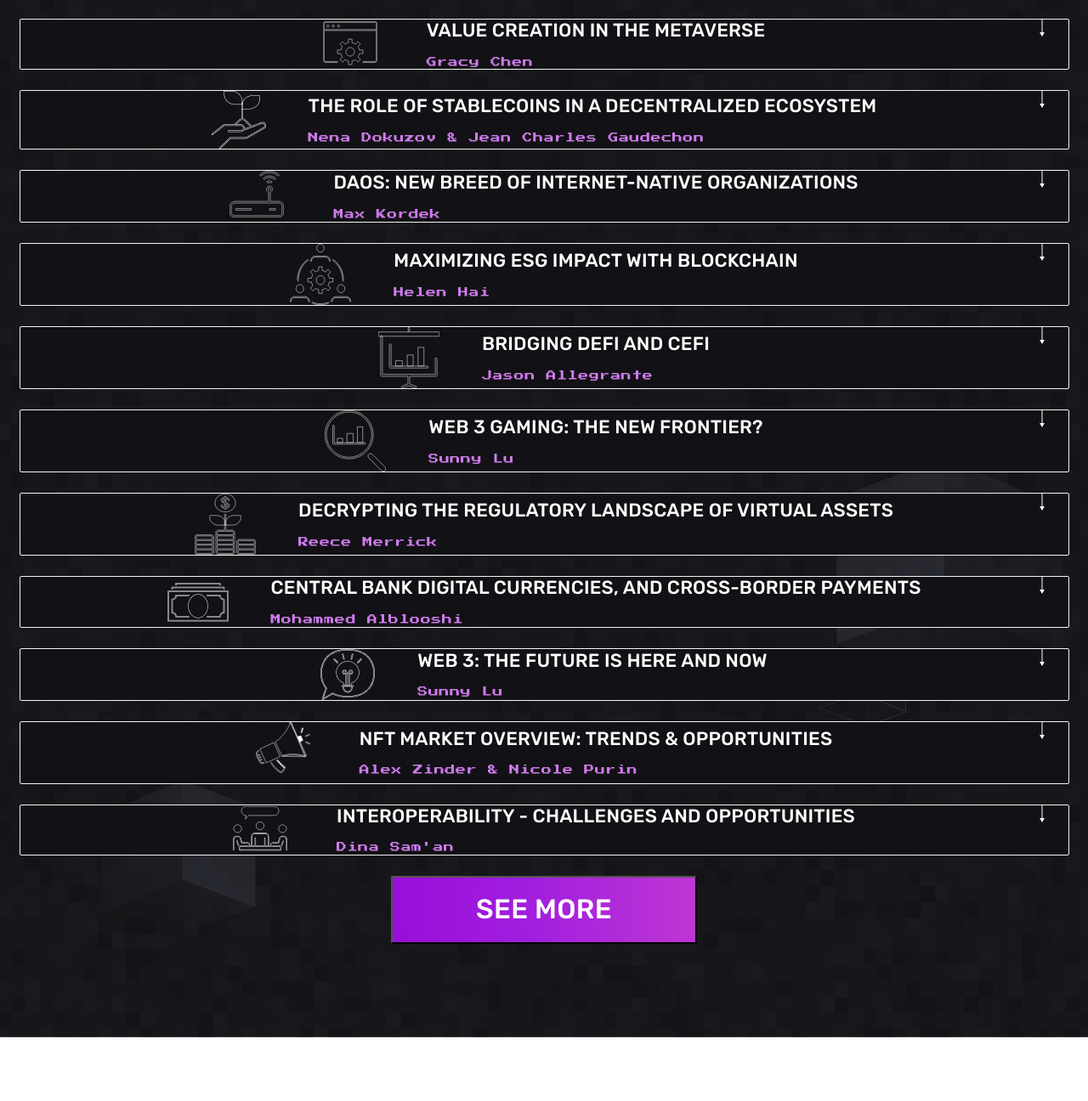
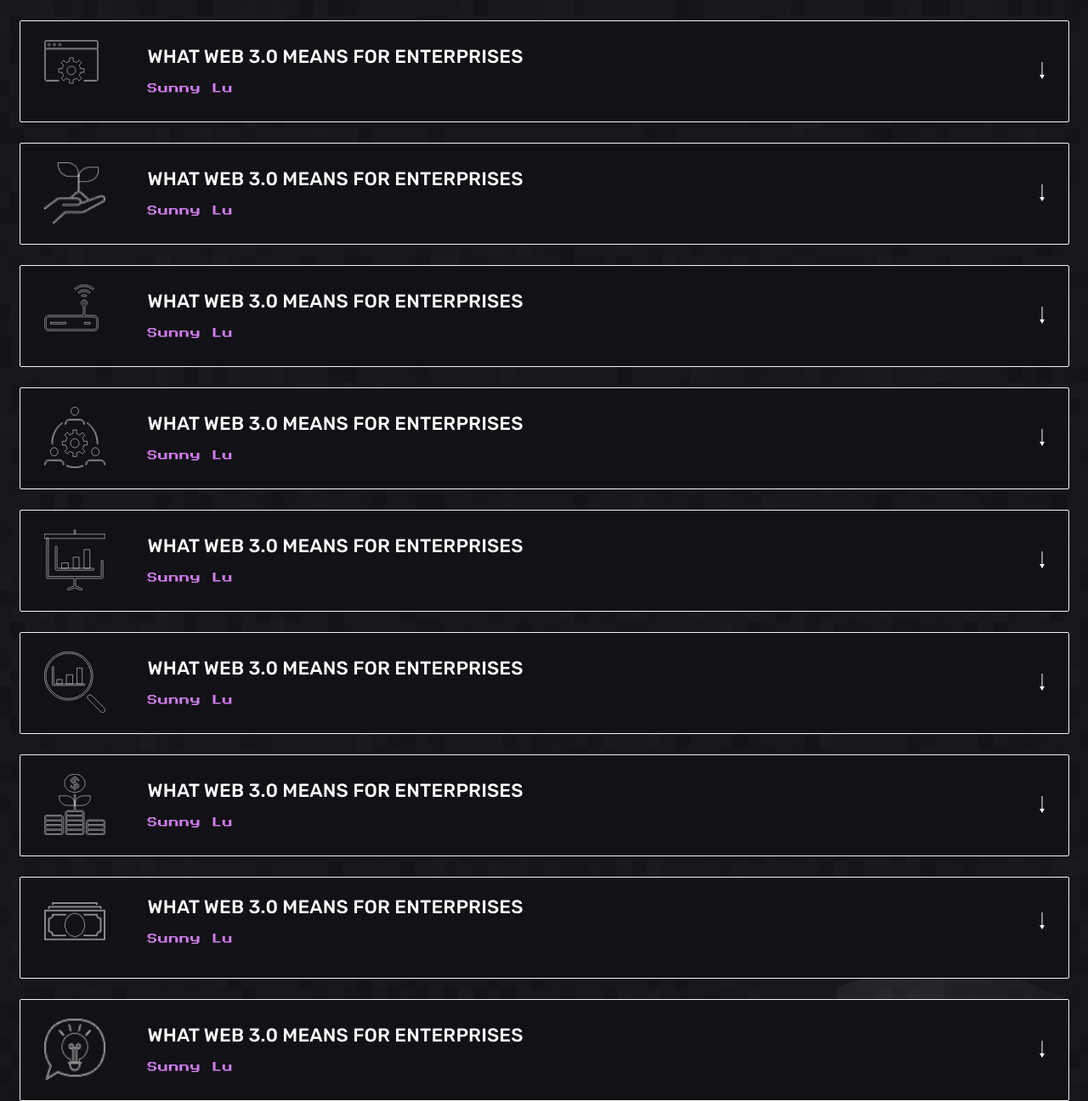
Before and after one commit to DeyKast/CryptoBear, a plain HTML site: page index.html in a window 1280 px wide. Shown: the part 1832-3128 px from the top of the page at 85% size. Before the commit the page ends 3053 px from the top, so only its background shows below. Drawn offline with nearby package versions, Linux system fonts and the light colour scheme.

Commit message:
topics-rollup-functional

```diff
--- a/index.html
+++ b/index.html
@@ -155,7 +155,7 @@
               <li class="topicsListItem">
                 <div class="topicsListItemContainerWrapper">
                   <div class="topicListItemWrapper">
-                    <svg class="topicsListItemIcon" >
+                    <svg class="topicsListItemIcon">
                       <use href="./images/svg/sprite.svg#topic-1-icon"></use>
                     </svg>
                     <div class="topicListItemTextWrapper">
@@ -183,18 +183,22 @@
               </li>
 
               <li class="topicsListItem">
+                <div class="topicsListItemContainerWrapper">
                   <div class="topicListItemWrapper">
-                  <svg class="topicsListItemIcon" style="height: 55px">
+                    <svg class="topicsListItemIcon">
                       <use href="./images/svg/sprite.svg#topic-2-icon"></use>
                     </svg>
                     <div class="topicListItemTextWrapper">
-                    <p class="topicTitle">VALUE CREATION IN THE METAVERSE</p>
-                    <p class="topicText">Gracy Chen</p>
-                  </div>
+                      <p class="topicTitle">
+                        WHAT WEB 3.0 MEANS FOR ENTERPRISES
+                      </p>
+                      <p class="topicText">Sunny Lu</p>
                     </div>
                     <svg class="arrowIcon">
                       <use href="./images/svg/sprite.svg#arrow-down-icon"></use>
                     </svg>
+                  </div>
+                </div>
                 <div class="topicsListItemInfo">
                   <p>
                     CryptoBEAR is the blockchain conference network bringing
@@ -209,24 +213,24 @@
               </li>
 
               <li class="topicsListItem">
+                <div class="topicsListItemContainerWrapper">
                   <div class="topicListItemWrapper">
                     <img
                       src="./images/svg/topic-3.png"
-                    alt="topic-3"
-                    style="margin-right: 50px"
+                      alt="topic3"
+                      class="topicsListItemIcon"
                     />
                     <div class="topicListItemTextWrapper">
                       <p class="topicTitle">
-                      THE ROLE OF STABLECOINS IN A DECENTRALIZED ECOSYSTEM
+                        WHAT WEB 3.0 MEANS FOR ENTERPRISES
                       </p>
-                    <p class="topicText">
-                      Nena Dokuzov & Jean Charles Gaudechon
-                    </p>
-                  </div>
+                      <p class="topicText">Sunny Lu</p>
                     </div>
                     <svg class="arrowIcon">
                       <use href="./images/svg/sprite.svg#arrow-down-icon"></use>
                     </svg>
+                  </div>
+                </div>
                 <div class="topicsListItemInfo">
                   <p>
                     CryptoBEAR is the blockchain conference network bringing
@@ -241,20 +245,22 @@
               </li>
 
               <li class="topicsListItem">
+                <div class="topicsListItemContainerWrapper">
                   <div class="topicListItemWrapper">
-                  <svg class="topicsListItemIcon" style="height: 60px">
+                    <svg class="topicsListItemIcon">
                       <use href="./images/svg/sprite.svg#topic-4-icon"></use>
                     </svg>
                     <div class="topicListItemTextWrapper">
                       <p class="topicTitle">
-                      DAOS: NEW BREED OF INTERNET-NATIVE ORGANIZATIONS
+                        WHAT WEB 3.0 MEANS FOR ENTERPRISES
                       </p>
-                    <p class="topicText">Max Kordek</p>
-                  </div>
+                      <p class="topicText">Sunny Lu</p>
                     </div>
                     <svg class="arrowIcon">
                       <use href="./images/svg/sprite.svg#arrow-down-icon"></use>
                     </svg>
+                  </div>
+                </div>
                 <div class="topicsListItemInfo">
                   <p>
                     CryptoBEAR is the blockchain conference network bringing
@@ -269,20 +275,22 @@
               </li>
 
               <li class="topicsListItem">
+                <div class="topicsListItemContainerWrapper">
                   <div class="topicListItemWrapper">
                     <svg class="topicsListItemIcon">
                       <use href="./images/svg/sprite.svg#topic-5-icon"></use>
                     </svg>
                     <div class="topicListItemTextWrapper">
                       <p class="topicTitle">
-                      MAXIMIZING ESG IMPACT WITH BLOCKCHAIN
+                        WHAT WEB 3.0 MEANS FOR ENTERPRISES
                       </p>
-                    <p class="topicText">Helen Hai</p>
-                  </div>
+                      <p class="topicText">Sunny Lu</p>
                     </div>
                     <svg class="arrowIcon">
                       <use href="./images/svg/sprite.svg#arrow-down-icon"></use>
                     </svg>
+                  </div>
+                </div>
                 <div class="topicsListItemInfo">
                   <p>
                     CryptoBEAR is the blockchain conference network bringing
@@ -297,18 +305,22 @@
               </li>
 
               <li class="topicsListItem">
+                <div class="topicsListItemContainerWrapper">
                   <div class="topicListItemWrapper">
                     <svg class="topicsListItemIcon">
                       <use href="./images/svg/sprite.svg#topic-6-icon"></use>
                     </svg>
                     <div class="topicListItemTextWrapper">
-                    <p class="topicTitle">BRIDGING DEFI AND CEFI</p>
-                    <p class="topicText">Jason Allegrante</p>
-                  </div>
+                      <p class="topicTitle">
+                        WHAT WEB 3.0 MEANS FOR ENTERPRISES
+                      </p>
+                      <p class="topicText">Sunny Lu</p>
                     </div>
                     <svg class="arrowIcon">
                       <use href="./images/svg/sprite.svg#arrow-down-icon"></use>
                     </svg>
+                  </div>
+                </div>
                 <div class="topicsListItemInfo">
                   <p>
                     CryptoBEAR is the blockchain conference network bringing
@@ -323,18 +335,22 @@
               </li>
 
               <li class="topicsListItem">
+                <div class="topicsListItemContainerWrapper">
                   <div class="topicListItemWrapper">
                     <svg class="topicsListItemIcon">
                       <use href="./images/svg/sprite.svg#topic-7-icon"></use>
                     </svg>
                     <div class="topicListItemTextWrapper">
-                    <p class="topicTitle">WEB 3 GAMING: THE NEW FRONTIER?</p>
+                      <p class="topicTitle">
+                        WHAT WEB 3.0 MEANS FOR ENTERPRISES
+                      </p>
                       <p class="topicText">Sunny Lu</p>
-                  </div>
                     </div>
                     <svg class="arrowIcon">
                       <use href="./images/svg/sprite.svg#arrow-down-icon"></use>
                     </svg>
+                  </div>
+                </div>
                 <div class="topicsListItemInfo">
                   <p>
                     CryptoBEAR is the blockchain conference network bringing
@@ -349,20 +365,22 @@
               </li>
 
               <li class="topicsListItem">
+                <div class="topicsListItemContainerWrapper">
                   <div class="topicListItemWrapper">
                     <svg class="topicsListItemIcon">
                       <use href="./images/svg/sprite.svg#topic-8-icon"></use>
                     </svg>
                     <div class="topicListItemTextWrapper">
                       <p class="topicTitle">
-                      DECRYPTING THE REGULATORY LANDSCAPE OF VIRTUAL ASSETS
+                        WHAT WEB 3.0 MEANS FOR ENTERPRISES
                       </p>
-                    <p class="topicText">Reece Merrick</p>
-                  </div>
+                      <p class="topicText">Sunny Lu</p>
                     </div>
                     <svg class="arrowIcon">
                       <use href="./images/svg/sprite.svg#arrow-down-icon"></use>
                     </svg>
+                  </div>
+                </div>
                 <div class="topicsListItemInfo">
                   <p>
                     CryptoBEAR is the blockchain conference network bringing
@@ -377,22 +395,25 @@
               </li>
 
               <li class="topicsListItem">
+                <div class="topicsListItemContainerWrapper">
                   <div class="topicListItemWrapper">
                     <img
                       src="./images/svg/topic-9.png"
-                    alt="topic-9"
-                    style="margin-right: 50px"
+                      alt="topic9"
+                      class="topicsListItemIcon"
+                      style="height: 45px"
                     />
                     <div class="topicListItemTextWrapper">
                       <p class="topicTitle">
-                      CENTRAL BANK DIGITAL CURRENCIES, AND CROSS-BORDER PAYMENTS
+                        WHAT WEB 3.0 MEANS FOR ENTERPRISES
                       </p>
-                    <p class="topicText">Mohammed Alblooshi</p>
-                  </div>
+                      <p class="topicText">Sunny Lu</p>
                     </div>
                     <svg class="arrowIcon">
                       <use href="./images/svg/sprite.svg#arrow-down-icon"></use>
                     </svg>
+                  </div>
+                </div>
                 <div class="topicsListItemInfo">
                   <p>
                     CryptoBEAR is the blockchain conference network bringing
@@ -407,20 +428,24 @@
               </li>
 
               <li class="topicsListItem">
+                <div class="topicsListItemContainerWrapper">
                   <div class="topicListItemWrapper">
                     <img
                       src="./images/svg/topic-10.png"
-                    alt="topic-10"
-                    style="margin-right: 50px"
+                      alt="topic10"
+                      class="topicsListItemIcon"
                     />
                     <div class="topicListItemTextWrapper">
-                    <p class="topicTitle">WEB 3: THE FUTURE IS HERE AND NOW</p>
+                      <p class="topicTitle">
+                        WHAT WEB 3.0 MEANS FOR ENTERPRISES
+                      </p>
                       <p class="topicText">Sunny Lu</p>
-                  </div>
                     </div>
                     <svg class="arrowIcon">
                       <use href="./images/svg/sprite.svg#arrow-down-icon"></use>
                     </svg>
+                  </div>
+                </div>
                 <div class="topicsListItemInfo">
                   <p>
                     CryptoBEAR is the blockchain conference network bringing
@@ -435,20 +460,22 @@
               </li>
 
               <li class="topicsListItem">
+                <div class="topicsListItemContainerWrapper">
                   <div class="topicListItemWrapper">
                     <svg class="topicsListItemIcon">
                       <use href="./images/svg/sprite.svg#topic-11-icon"></use>
                     </svg>
                     <div class="topicListItemTextWrapper">
                       <p class="topicTitle">
-                      NFT MARKET OVERVIEW: TRENDS & OPPORTUNITIES
+                        WHAT WEB 3.0 MEANS FOR ENTERPRISES
                       </p>
-                    <p class="topicText">Alex Zinder & Nicole Purin</p>
-                  </div>
+                      <p class="topicText">Sunny Lu</p>
                     </div>
                     <svg class="arrowIcon">
                       <use href="./images/svg/sprite.svg#arrow-down-icon"></use>
                     </svg>
+                  </div>
+                </div>
                 <div class="topicsListItemInfo">
                   <p>
                     CryptoBEAR is the blockchain conference network bringing
@@ -463,32 +490,34 @@
               </li>
 
               <li class="topicsListItem">
+                <div class="topicsListItemContainerWrapper">
                   <div class="topicListItemWrapper">
-                  <svg class="topicsListItemIcon" style="height: 55px">
+                    <svg class="topicsListItemIcon">
                       <use href="./images/svg/sprite.svg#topic-12-icon"></use>
                     </svg>
                     <div class="topicListItemTextWrapper">
                       <p class="topicTitle">
-                      INTEROPERABILITY - CHALLENGES AND OPPORTUNITIES
+                        WHAT WEB 3.0 MEANS FOR ENTERPRISES
                       </p>
-                    <p class="topicText">Dina Sam'an</p>
-                  </div>
+                      <p class="topicText">Sunny Lu</p>
                     </div>
                     <svg class="arrowIcon">
                       <use href="./images/svg/sprite.svg#arrow-down-icon"></use>
                     </svg>
-              </li>
+                  </div>
+                </div>
                 <div class="topicsListItemInfo">
                   <p>
                     CryptoBEAR is the blockchain conference network bringing
                     together the key players of crypto industry and experts to
-                  redefine the future of finance. The edition of the CryptoBEAR
-                  will take place during on NOVEMBER 30, 2023 in Dubai, with the
-                  world’s top crypto companies and blockchain entrepreneurs.
-                  Today, UAE, specifically Dubai is gearing up to become a
-                  global crypto hub.
+                    redefine the future of finance. The edition of the
+                    CryptoBEAR will take place during on NOVEMBER 30, 2023 in
+                    Dubai, with the world’s top crypto companies and blockchain
+                    entrepreneurs. Today, UAE, specifically Dubai is gearing up
+                    to become a global crypto hub.
                   </p>
                 </div>
+              </li>
             </ul>
             <button type="button" class="button">SEE MORE</button>
           </div>
--- a/sass/layout/_topics.scss
+++ b/sass/layout/_topics.scss
@@ -56,7 +56,7 @@
   align-items: center;
   justify-content: space-between;
 
-  height: auto;
+  min-height: 120px;
   width: 1235px;
 
   border-radius: 2px;
@@ -104,6 +104,7 @@
 
   margin-right: 50px;
 }
+
 
 .arrowIcon {
   display: block;
```
Also changed, not shown: sass/main.css, 1 other file. Lines whose indentation alone changed are shown as unchanged.
